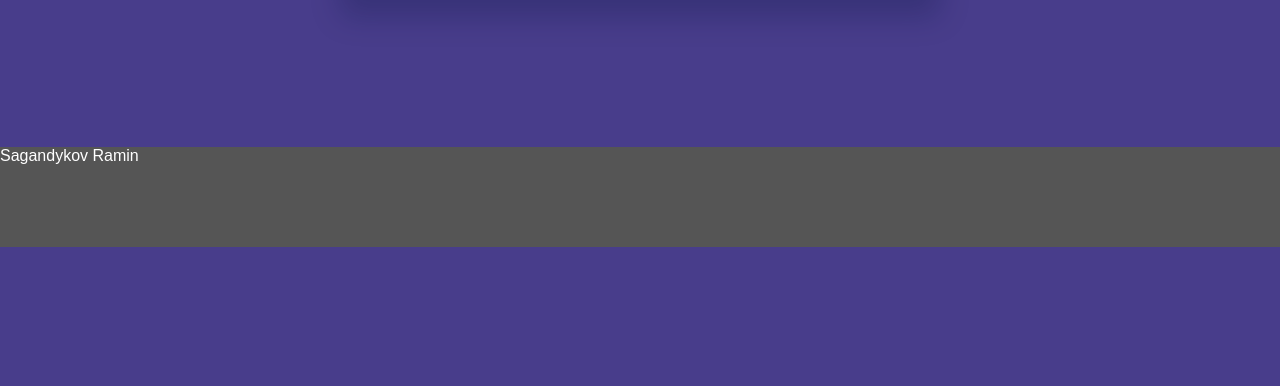
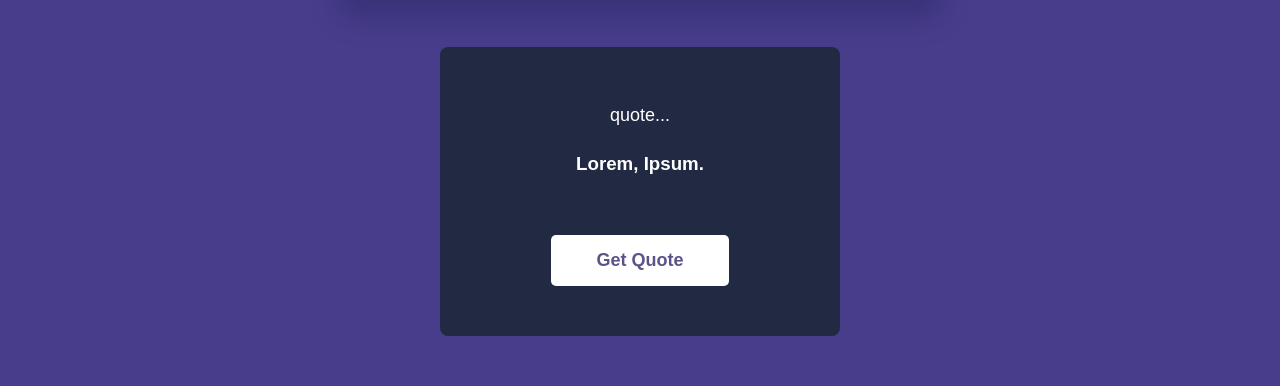
Before and after one commit to hekxo/web_assignment2, a website: page index.html in a window 1280 px wide. Shown: the part 763-1149 px from the top of the page. Before the commit the page ends 1010 px from the top, so only its background shows below. Drawn offline with nearby package versions, Linux system fonts and the light colour scheme; no server answers.

Commit message:
Initial commit

```diff
--- a/index.html
+++ b/index.html
@@ -79,6 +79,17 @@
     </div>
 </div>
 
+<div class="quote-api">
+    <div class="wrapper">
+        <div class="container2">
+            <p id="quote">
+                quote...
+            </p>
+            <h3 id="author">Lorem, ipsum.</h3>
+            <button id="btn">Get Quote</button>
+        </div>
+    </div>
+</div>
 
 <div id="space"></div>
 <div id="footer">
--- a/myJS.js
+++ b/myJS.js
@@ -62,6 +62,25 @@ searchBtn1.addEventListener("click", () => {
         }
     })
 });
+
+
+let quote = document.getElementById("quote");
+let author = document.getElementById("author");
+let btn = document.getElementById("btn");
+
+const url = "https://api.quotable.io/random";
+
+let getQuote = () => {
+    fetch(url)
+        .then((data) => data.json())
+        .then((item) => {
+            quote.innerText = item.content;
+            author.innerText = item.author;
+        });
+};
+window.addEventListener("load", getQuote);
+btn.addEventListener("click", getQuote);
+
 
 let marker;
 let data;
--- a/styles.css
+++ b/styles.css
@@ -131,7 +131,7 @@ body {
     flex: 1;
     margin-top: 100px;
     height: 450px;
-    width: 400px;
+    width: 600px;
     margin-right: 30px;
 }
 
@@ -235,3 +235,47 @@ body {
     font-weight: 400;
     color: #ff405a;
 }
+
+.wrapper {
+    width: 400px;
+    position: relative;
+}
+
+.container2 {
+    width: 100%;
+    background-color: #222a43;
+    padding: 50px 40px;
+    position: relative;
+    border-radius: 8px;
+    text-align: center;
+}
+
+.container2 p {
+    color: white;
+    line-height: 2;
+    font-size: 18px;
+}
+
+.container2 h3 {
+    color: #ffffff;
+    margin: 20px 0 60px 0;
+    font-weight: 600;
+    text-transform: capitalize;
+}
+
+.container2 button {
+    background-color: #ffffff;
+    border: none;
+    padding: 15px 45px;
+    border-radius: 5px;
+    font-size: 18px;
+    font-weight: 600;
+    color: #5b548a;
+    cursor: pointer;
+}
+
+.quote-api {
+    display: flex;
+    justify-content: center;
+    margin-top: 50px;
+}
```
